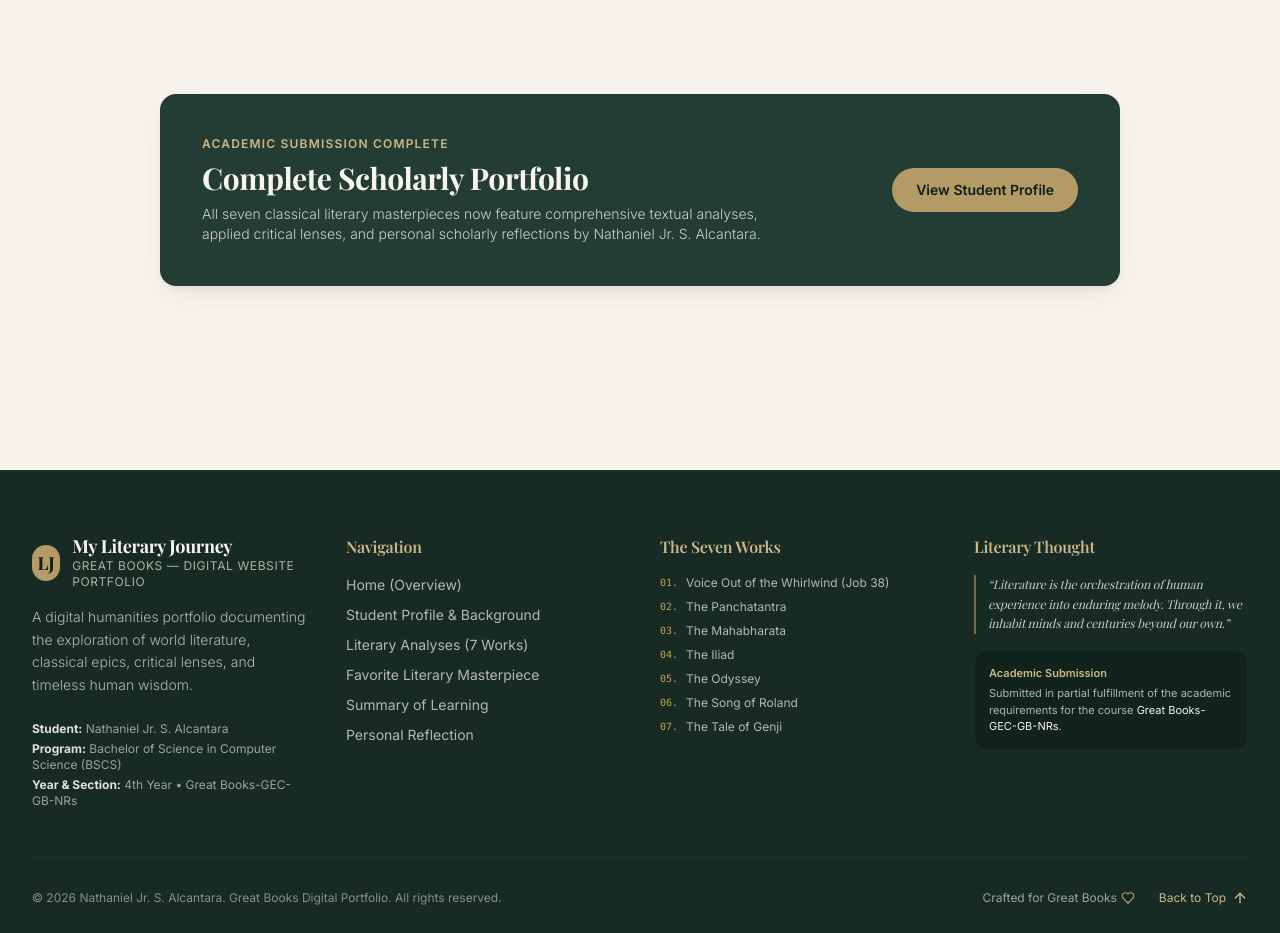
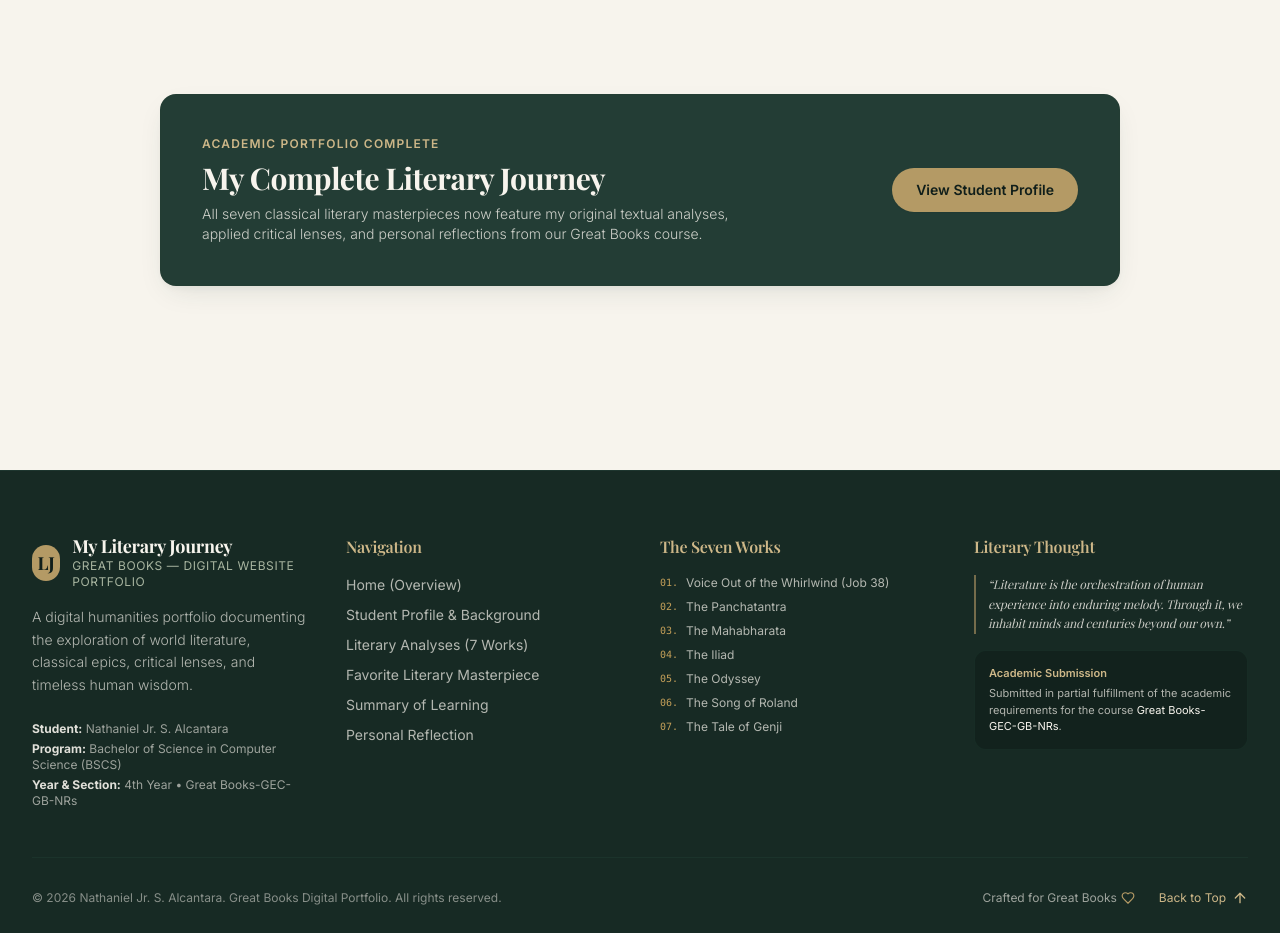
Before and after one commit to nico100903/great-books-portfolio, a React (Vite) app: page / in a window 1280 px wide. Shown: the part 3800-4733 px from the top of the page. Built offline with nearby package versions, Linux system fonts and the light colour scheme; the HTML template or start-up script is replaced by a standard one; a web font is replaced by a local one.

Commit message:
Add files via upload

```diff
--- a/src/pages/Home.jsx
+++ b/src/pages/Home.jsx
@@ -365,13 +365,13 @@ export default function Home() {
           <div className="rounded-2xl border-2 border-forest/20 bg-forest text-ivory p-8 sm:p-10 shadow-book flex flex-col md:flex-row items-center justify-between gap-6">
             <div className="space-y-2 text-center md:text-left">
               <span className="text-xs uppercase tracking-widest text-gold-light font-semibold block">
-                Academic Submission Complete
+                Academic Portfolio Complete
               </span>
               <h3 className="font-serif text-2xl sm:text-3xl font-bold text-ivory">
-                Complete Scholarly Portfolio
+                My Complete Literary Journey
               </h3>
               <p className="text-sm text-ivory/80 font-light max-w-xl">
-                All seven classical literary masterpieces now feature comprehensive textual analyses, applied critical lenses, and personal scholarly reflections by {studentInfo.name}.
+                All seven classical literary masterpieces now feature my original textual analyses, applied critical lenses, and personal reflections from our Great Books course.
               </p>
             </div>
 
--- a/src/pages/LiteraryAnalyses.jsx
+++ b/src/pages/LiteraryAnalyses.jsx
@@ -210,7 +210,7 @@ export default function LiteraryAnalyses() {
       {/* Curriculum Note */}
       <div className="rounded-2xl bg-beige/40 border border-beige-dark/60 p-6 text-center max-w-2xl mx-auto">
         <p className="text-xs text-charcoal-muted leading-relaxed">
-          <strong className="text-forest font-semibold">Curriculum Scope:</strong> This collection encompasses the seven masterpieces explored in the Great Books course. Each work includes historical backgrounds, character studies, and Nathaniel's original critical lens analysis and academic essay.
+          <strong className="text-forest font-semibold">About This Collection:</strong> These are the seven masterpieces we studied in our Great Books course. For each work, I've put together its historical background, key characters, and my own literary lens analysis and reflections.
         </p>
       </div>
 
--- a/src/pages/LiteraryWorkDetail.jsx
+++ b/src/pages/LiteraryWorkDetail.jsx
@@ -314,7 +314,7 @@ export default function LiteraryWorkDetail() {
             My Academic Analysis & Applied Literary Lens
           </h2>
           <p className="text-xs sm:text-sm text-charcoal-muted mt-1 font-light">
-            Critical literary lens evaluation and scholarly textual analysis by {studentInfo.name}.
+            My critical literary lens evaluation and scholarly textual analysis.
           </p>
         </div>
 
```
